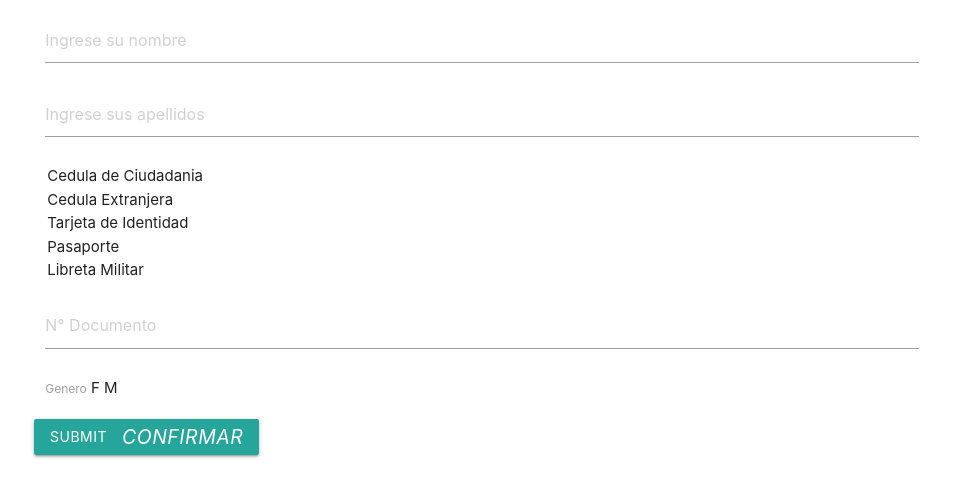
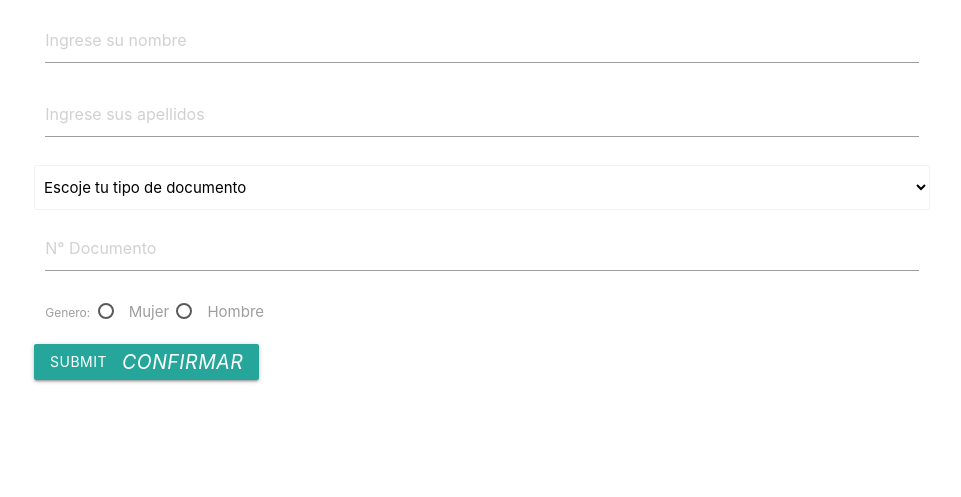
Before and after one commit to JuanFe622/practice-1, a plain HTML site: page index.html in a window 1280 px wide. Shown: the part 139-636 px from the top of the page, without its empty margins (158-1119 px from the left). Drawn offline with nearby package versions, Linux system fonts and the light colour scheme.

Commit message:
Final changes

```diff
--- a/index.html
+++ b/index.html
@@ -10,6 +10,7 @@
     <title>Practice 1</title>
 </head>
 <body>
+    <form action="#">
     <div class="container">
         <div class="row">
             <div class="col s12">
@@ -29,15 +30,15 @@
             </div>
         </div>
 
-        <div class="row">
-            <div class="col s12">
-                <select name="document-type" id="document-type">Tipo de documento</select>
+        <div class="input-field col s12">
+            <select name="document-type" id="document-type" class="browser-default">
+                <option value="" disabled selected>Escoje tu tipo de documento</option>
                 <option value="1">Cedula de Ciudadania</option>
                 <option value="2">Cedula Extranjera</option>
                 <option value="3">Tarjeta de Identidad</option>
                 <option value="4">Pasaporte</option>
                 <option value="5">Libreta Militar</option>
-            </div>
+            </select>
         </div>
 
         <div class="row">
@@ -48,10 +49,16 @@
 
         <div class="row">
             <div class="col s6">
-                <label for="">Genero</label>
+                <label for="">Genero: </label>
+                <label>
+                <input type="radio" name="gender" value="female">
+                <span>Mujer</span>
+                </label>
 
-                <input type="radio" name="genero" id="female">F
-                <input type="radio" name="genero" id="Male">M
+                <label>
+                <input type="radio" name="gender" value="male">
+                <span>Hombre</span>
+                </label>
             </div>
         </div>
 
@@ -60,6 +67,8 @@
           </button>
 
     </div>
+</form>
+<script src="js/form.js"></script>
 </body>
 <script src="https://cdnjs.cloudflare.com/ajax/libs/materialize/1.0.0/js/materialize.min.js"></script>
 </html>
```
